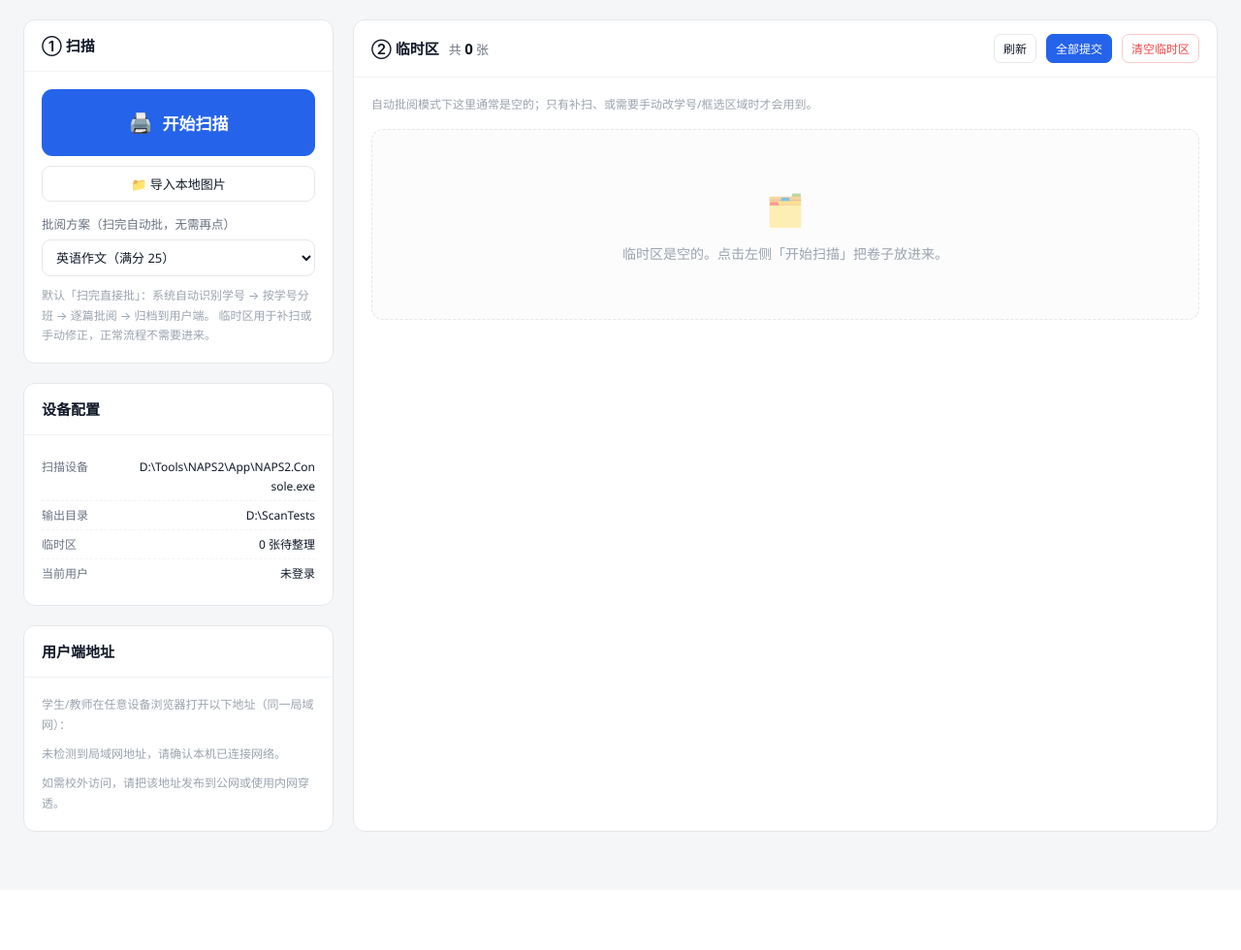
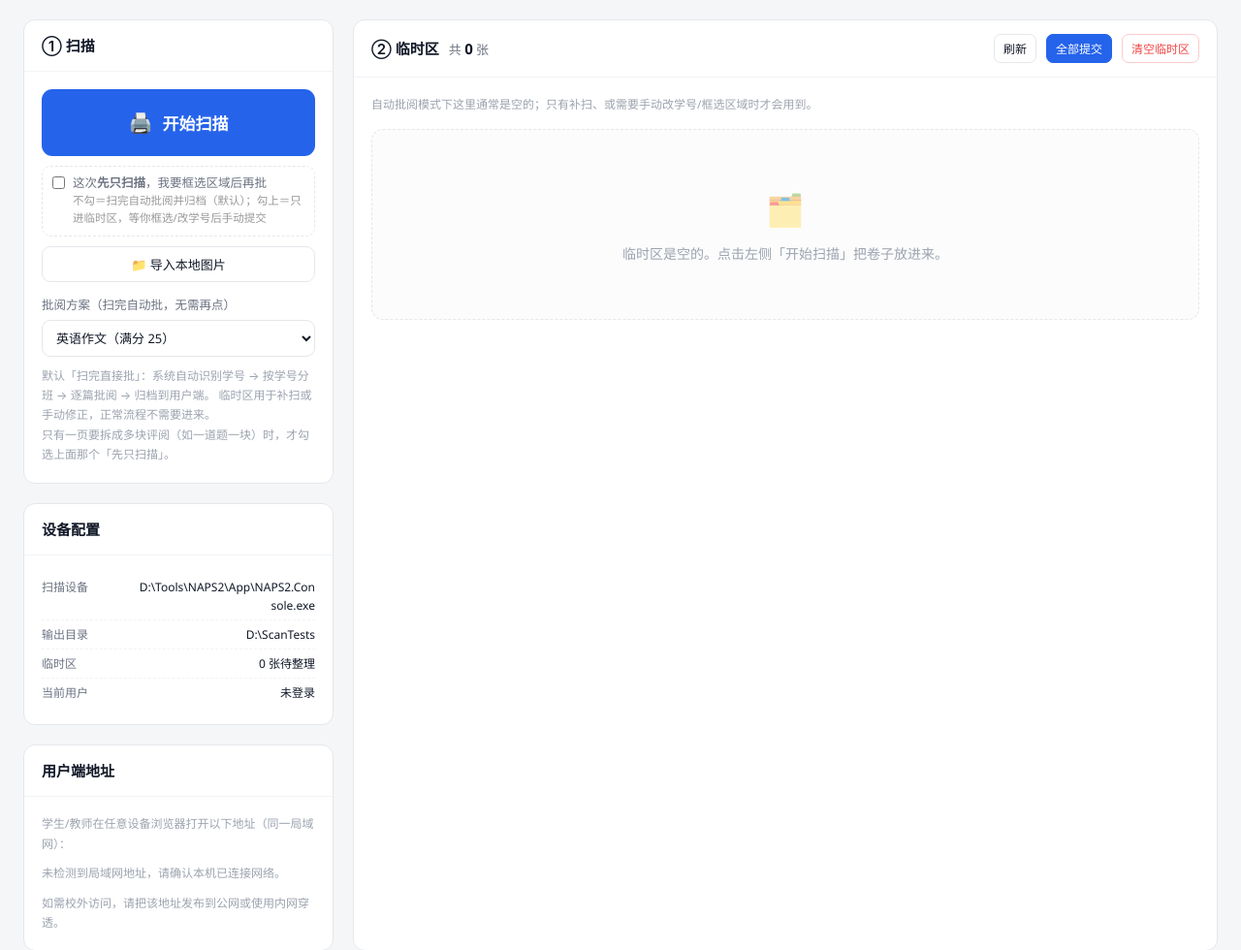
Before and after one commit to linmiaoyan/QuickJudge, a Flask app: page /station in a window 1280 px wide. Shown: the part 56-1036 px from the top of the page at 97% size. Before the commit the page ends 914 px from the top, so only its background shows below. Run offline with Flask 3, Linux system fonts and the light colour scheme; data that the repository does not hold is empty.

Commit message:
扫描端：补上「先只扫描」开关，让一页多块能走手动流程
问题：前端把 auto 写死为 true，扫完立即起批并归档，条目随即从临时区移除，
导致卡片上的「✂️ 区域分割」在正常流程里根本点不到——想分割的老师没有入口。
后端和 JS 其实早就支持 auto=false，缺的只是 UI。

改法（默认行为完全不变）：
- 扫描按钮下方加一个默认不勾选的「这次先只扫描，我要框选区域后再批」
- 勾选时才发送 auto=false，扫完只进临时区，等老师框选/改学号后手动提交
- 勾选后整块变琥珀色提示，避免老师误以为还是全自动
- 每次扫描结束自动取消勾选，回到默认全自动（防止忘记勾过导致后续批次不批）
- 页面底部说明补充「只有一页拆多块时才需要勾」

校验：内联 script 经 Node --check 通过；/station 渲染 200 且开关已输出。

```diff
--- a/templates/station.html
+++ b/templates/station.html
@@ -233,6 +233,13 @@ input.sid.unmatched{border-color:var(--warn);background:#fffbeb;}
           当前不是本机访问，扫描功能已锁定。请在连接扫描仪的这台电脑上打开本页。
         </div>
         <button class="scan-btn" id="scanBtn"><span class="ico">🖨️</span><span>开始扫描</span></button>
+        <!-- 默认勾选状态＝全自动批阅；只有需要一页多块时才让老师主动改成「先只扫」 -->
+        <label id="manualWrap" style="display:flex;align-items:flex-start;gap:8px;margin-top:10px;padding:8px 10px;border:1px dashed var(--line);border-radius:9px;font-size:12.5px;color:var(--text2);cursor:pointer;line-height:1.45;">
+          <input type="checkbox" id="manualScan" style="margin:2px 0 0;flex:0 0 auto;cursor:pointer;">
+          <span>这次<strong>先只扫描</strong>，我要框选区域后再批<br>
+            <span style="color:var(--text3,#999);font-size:11.5px;">不勾＝扫完自动批阅并归档（默认）；勾上＝只进临时区，等你框选/改学号后手动提交</span>
+          </span>
+        </label>
         <div style="display:flex;gap:8px;margin-top:10px;">
           <button class="btn" style="flex:1;justify-content:center;" id="importBtn">📁 导入本地图片</button>
           <input type="file" id="importInput" accept="image/*" multiple style="display:none;">
@@ -255,7 +262,8 @@ input.sid.unmatched{border-color:var(--warn);background:#fffbeb;}
 
         <div class="hint">
           默认「扫完直接批」：系统自动识别学号 → 按学号分班 → 逐篇批阅 → 归档到用户端。
-          临时区用于补扫或手动修正，正常流程不需要进来。
+          临时区用于补扫或手动修正，正常流程不需要进来。<br>
+          只有一页要拆成多块评阅（如一道题一块）时，才勾选上面那个「先只扫描」。
         </div>
       </div>
     </div>
@@ -490,13 +498,14 @@ async function pollJob(bid) {
 
 $('#scanBtn').onclick = async () => {
   const btn = $('#scanBtn');
+  const manual = !!($('#manualScan') || {}).checked;
   btn.disabled = true;
   btn.innerHTML = '<span class="spin"></span><span>扫描中，请把试卷放入扫描仪…</span>';
   try {
     const r = await api('/api/station/scan', {
       method: 'POST',
       headers: { 'Content-Type': 'application/json' },
-      body: JSON.stringify({ subject: ($('#subjectSel') || {}).value || 'english_essay', auto: true })
+      body: JSON.stringify({ subject: ($('#subjectSel') || {}).value || 'english_essay', auto: !manual })
     });
     if (r.batch && r.batch.id) {
       $('#jobPanel').classList.add('show');
@@ -508,16 +517,35 @@ $('#scanBtn').onclick = async () => {
       pollJob(r.batch.id);
       JOB_TIMER = setInterval(() => pollJob(r.batch.id), 2500);
     } else {
-      toast('已扫描 ' + (r.count || 1) + ' 页，已进入临时区', 'ok');
       await loadQueue();
+      toast(manual
+        ? '已扫入临时区 ' + (r.count || 1) + ' 页，请框选区域或核对学号后提交'
+        : '已扫描 ' + (r.count || 1) + ' 页，已进入临时区', 'ok');
     }
   } catch (e) {
     fail('扫描失败', e.message);
   } finally {
     btn.disabled = !CTX.is_local;
     btn.innerHTML = '<span class="ico">🖨️</span><span>开始扫描</span>';
+    // 每次扫完都回到默认的全自动，避免老师忘了自己勾过而导致后续批次不批阅
+    const cb = $('#manualScan');
+    if (cb && cb.checked) { cb.checked = false; syncManualScanLook(); }
   }
 };
+
+// 「先只扫描」勾选后视觉上要明显，防止老师以为还是全自动
+function syncManualScanLook() {
+  const wrap = $('#manualWrap');
+  const cb = $('#manualScan');
+  if (!wrap || !cb) return;
+  wrap.style.borderColor = cb.checked ? '#f0a020' : 'var(--line)';
+  wrap.style.background = cb.checked ? '#fff8ec' : 'transparent';
+  wrap.style.color = cb.checked ? '#8a5300' : 'var(--text2)';
+}
+if ($('#manualScan')) {
+  $('#manualScan').onchange = syncManualScanLook;
+  syncManualScanLook();
+}
 
 // 扫描类错误信息较长（含排查步骤），用弹窗完整展示，避免提示条截断
 function fail(title, msg) {
```
